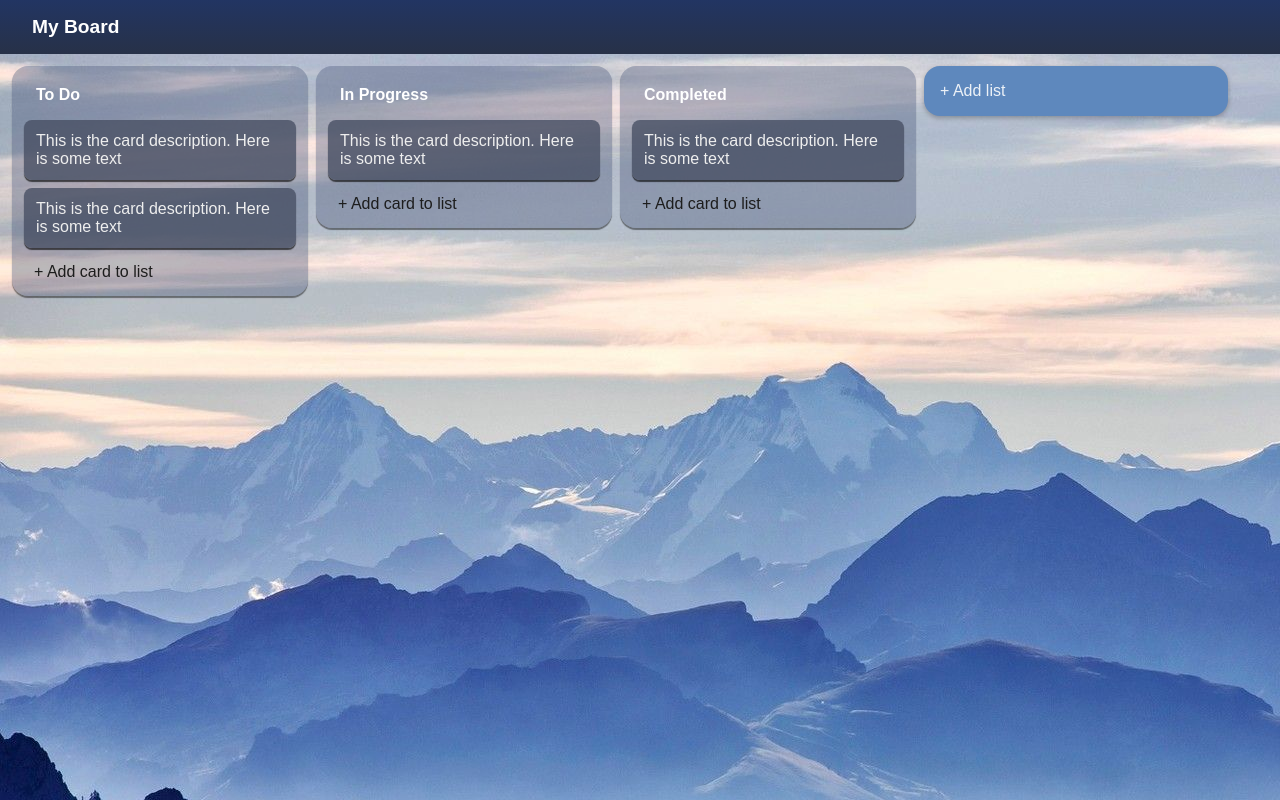
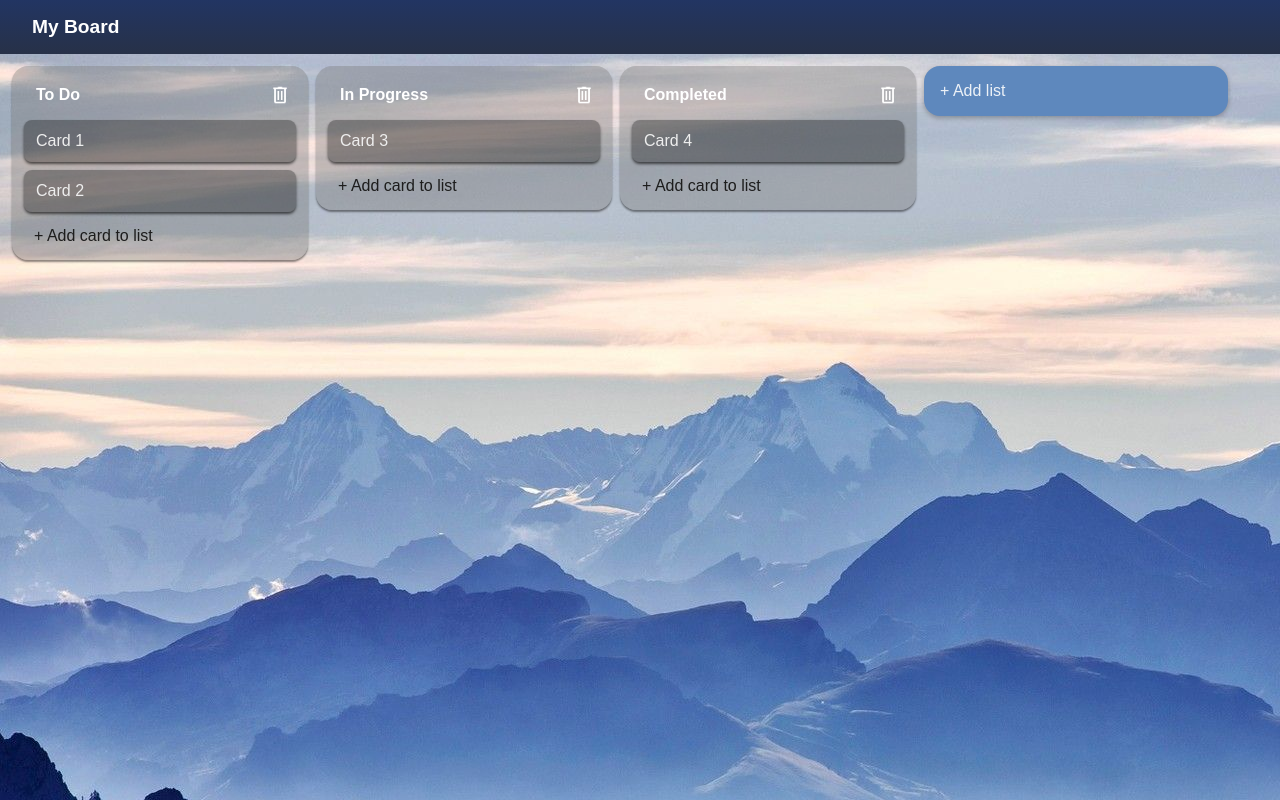
Before and after one commit to dgreenheck/kanban-react, a React (Create React App) app: page / in a window 1280 px wide. Shown: the top 800 px of the page. Built offline with nearby package versions, Linux system fonts and the light colour scheme.

Commit message:
Drag and drop almosttt working

```diff
--- a/src/App.css
+++ b/src/App.css
@@ -1,6 +1,6 @@
 body {
   overflow: hidden;
-  background: url('../public/mountains.jpg');
+  background: url('../public/images/mountains.jpg');
   padding: 0;
   margin: 0;
   height: 100dvh;
@@ -71,24 +71,48 @@ body {
 }
 
 .button-cancel:hover {
-  background-color: rgb(227, 227, 227);
+  background-color: rgb(194, 194, 194);
+}
+
+.button-icon {
+  background: none;
+  border: none;
+  cursor: pointer;
+  margin-bottom: 6px;
+  transition: filter 0.2s ease;
+}
+
+.button-icon:hover {
+  filter: brightness(0.8);
 }
 
 .card {
-  background-color: #464e62c6;
+  background-color: #00000050;
   border-radius: 8px;
-  box-shadow: 0px 2px 1px #000000A0;
+  box-shadow: 0px 2px 3px #000000A0;
+  color: rgb(238, 238, 238);
+  cursor: pointer;
   font-size: medium;
   font-weight: 500px;
-  color: rgb(238, 238, 238);
   margin-bottom: 8px;
   padding: 12px;
-
   transition: background-color 0.3s ease;
 }
 
+.card-placeholder {
+  background-color: #000000c8;
+  border-radius: 8px;
+  box-shadow: 0px 2px 3px #000000A0;
+  height: 40px;
+  margin-bottom: 8px;
+}
+
+.card.editing {
+  cursor: auto;
+}
+
 .card:hover {
-  background-color: #626876c6;
+  background-color: #3a3a3a50;
 }
 
 .card textarea {
@@ -104,10 +128,15 @@ body {
   width: 100%;
 }
 
+.icon {
+  width: 20px;
+  height: 20px;
+}
+
 .list {
-  background-color: #4a597b60;
+  background-color: #79797960;
   border-radius: 16px;
-  box-shadow: 0px 2px 1px #00000070;
+  box-shadow: 0px 2px 2px #00000070;
   width: 272px;
   margin: 4px;
   padding: 12px;
@@ -120,12 +149,22 @@ body {
 }
 
 .list-header {
+  display: flex;
+  flex-direction: row;
+  justify-content: space-between;
+}
+
+.list-title {
   color: #ffffff;
   font-size: medium;
   font-weight: 600;
   margin-top: 8px;
   margin-left: 12px;
   margin-bottom: 16px;
+
+  display: flex;
+  flex-direction: row;
+  justify-content: space-between;
 }
 
 #add-list-wrapper {
--- a/src/components/AddListButton.jsx
+++ b/src/components/AddListButton.jsx
@@ -1,6 +1,7 @@
 import { useState } from "react";
 
-export default function AddListButton() {
+export default function AddListButton({ onAddList }) {
+  let [listName, setListName] = useState('');
   let [isEditing, setIsEditing] = useState(false);
 
   return !isEditing ? (
@@ -9,11 +10,23 @@ export default function AddListButton() {
     </div>
   ) : (
     <div id="add-list-wrapper" className='editing'>
-      <input placeholder="Enter list title..."></input>
-      <button className="button-primary">Add list</button>
+      <input placeholder="Enter list title..." onChange={(e) => setListName(e.target.value)}></input>
+      <button className="button-primary" onClick={() => createList(listName)}>Add list</button>
       <button className="button-cancel" onClick={() => setIsEditing(!isEditing)}>
         Cancel
       </button>
     </div>
   );
+
+  /**
+   * Creates a new list
+   * @param {string} listName
+   */
+  function createList(listName) {
+    onAddList(listName);
+
+    // Reset the state for this control
+    setListName(false);
+    setIsEditing(false);
+  }
 }
--- a/src/components/Board.jsx
+++ b/src/components/Board.jsx
@@ -33,12 +33,13 @@ export default function Board() {
               list={list}
               cards={cards}
               focusedCard={focusedCard}
-              onAddCardToListClicked={createCard}
-              onCardDragEnded={cardDragEnded}
+              onCardCreated={createCard}
+              onCardMoved={moveCard}
+              onListDeleted={deleteList}
             />
           );
         })}
-        <AddListButton/>
+        <AddListButton onAddList={createList}/>
       </div>
     </>
   );
@@ -66,23 +67,64 @@ export default function Board() {
     setCards(newCards);
   }
 
-  function cardDragEnded(cardId, event) {
-    // Get the element the card was dropped on
-    const targetElement = document.elementFromPoint(event.clientX, event.clientY);
+  /**
+   * Creates a new list
+   * @param {string} list
+   */
+  function createList(list) {
+    // TODO: Make API call
+    console.log('Created new list');
+    console.log(list);
 
-    // Did we drop on a column?
-    if (!targetElement.classList.contains('column')) {
-      return;
-    }
+    // Update state
+    const newLists = [...lists, list];
+    setLists(newLists);
+  }
 
-    // Did the state of the card change?
-    const oldCardState = cards.find(x => x.id === cardId).state;
-    const newCardState = targetElement.id;
-    if (oldCardState !== newCardState) {
-      let clonedCards = cards.slice();
-      const card = clonedCards.find(x => x.id === cardId);
-      card.state = newCardState;
-      setCards(clonedCards);
-    }
+  /**
+   * Moves a card to the target list
+   * @param {object} id ID of the moved card
+   * @param {string} targetList The name of the list the card was moved to
+   * @param {number} dragIndex The position of the card in the list
+   */
+  function moveCard(id, targetList, dragIndex) {
+    let updatedCards = [...cards];
+
+    console.log(`Moving card ${id} to list ${targetList} at position ${dragIndex}`);
+
+    // Find the other cards in the list and update their positions
+    updatedCards
+      .filter(card => card.id !== id)
+      .filter(card => card.list === targetList)
+      .forEach(card => {
+        if (card.position >= dragIndex) {
+          card.position += 1;
+        }
+      })
+
+    // Move the card to the target list and update its posiiton
+    const movedCard = cards.find(card => card.id === id);
+    movedCard.list = targetList;
+    movedCard.position = dragIndex;
+
+    console.log(updatedCards);
+
+    // MAKE API CALL
+
+    setCards(updatedCards);
+  }
+
+  /**
+   * Deletes a list
+   * @param {*} list
+   */
+  function deleteList(listToDelete) {
+    // TODO: Make API call
+    console.log('Deleted list');
+    console.log(listToDelete);
+
+    // Update state
+    const newLists = lists.filter(list => list !== listToDelete);
+    setLists(newLists);
   }
 }
--- a/src/components/Card.jsx
+++ b/src/components/Card.jsx
@@ -1,7 +1,15 @@
 import { useState } from 'react';
 import api from '../services/api.js';
 
-export default function Card({ card, initialEditState, onDragEnter, onDragEnd }) {
+/**
+ * Creates a new Card component
+ * @param {{
+ *  card: object,
+ *  initialEditState: boolean
+ * }} param0
+ * @returns
+ */
+export default function Card({ card, initialEditState, onDrag, onDragStart, onDragEnd }) {
   let [isEditing, setIsEditing] = useState(initialEditState);
 
   return (isEditing ? editableCard() : readOnlyCard());
@@ -19,9 +27,8 @@ export default function Card({ card, initialEditState, onDragEnter, onDragEnd })
         id={card.id}
         className="card"
         draggable
+        onDragStart={dragStart}
         onClick={() => setIsEditing(!isEditing)}
-        onDragEnter={() => onDragEnter(card)}
-        onDragEnd={() => onDragEnd(card)}
       >
         <span>{card.description}</span>
       </div>
@@ -49,6 +56,11 @@ export default function Card({ card, initialEditState, onDragEnter, onDragEnd })
     );
   }
 
+  function dragStart(event) {
+    // Store the card data in the dataTransfer property of the drag event
+    event.dataTransfer.setData('cardId', card.id);
+  }
+
   /**
    * Resizes the text area to fit the contents
    */
--- a/src/components/List.jsx
+++ b/src/components/List.jsx
@@ -1,3 +1,4 @@
+import React, { useState } from "react";
 import Card from "./Card";
 
 /**
@@ -5,41 +6,101 @@ import Card from "./Card";
  * @param {{
  *  list: string,
  *  cards: Array<object>,
- *  onCardCreated: (object) => (),
- *  onCardDragEnded: React.DragEventHandler
+ *  focusedCard: object,
+ *  onCardCreated: () => (),
+ *  onCardMoved: (object) => (),
+ *  onListDeleted: (string) => ()
  * }} params
- * @returns
  */
 export default function List({
   list,
   cards,
   focusedCard,
-  onAddCardToListClicked,
-  onCardDragEnded,
+  onCardCreated,
+  onCardMoved,
+  onListDeleted,
 }) {
-  console.log(`List ${list} updated`);
-
-  // Get the cards in this list
-  const listCards = cards.filter((card) => card.list === list);
+  const [dragIndex, setDragIndex] = useState(null);
 
   return (
-    <div id={list} className="list">
-      <h1 className="list-header">{list}</h1>
-      {listCards.map((card) => {
-        return (
-          <Card
-            key={card.id}
-            card={card}
-            // If this card is the currently focused card, start it in
-            // an editable state
-            initialEditState={focusedCard ? card.id === focusedCard.id : false}
-            onCardDragEnded={onCardDragEnded}
-          />
-        );
-      })}
-      <button id="add-card-button" onClick={() => onAddCardToListClicked(list)}>
+    <div
+      id={`list-${list}`}
+      className="list"
+      onDragOver={dragOver}
+      onDrop={cardDropped}
+      onDragLeave={() => setDragIndex(null)}
+    >
+      <div className="list-header">
+        <h1 className="list-title">{list}</h1>
+        <button className="button-icon" onClick={() => onListDeleted(list)}>
+          <img className="icon" src="images/trash.png" alt="delete"></img>
+        </button>
+      </div>
+      {listCards(cards)}
+      <button id="add-card-button" onClick={() => onCardCreated(list)}>
         + Add card to list
       </button>
     </div>
   );
+
+  function listCards(cards) {
+    // Get the cards in this list (sorted by position)
+    let listCards = cards
+      .filter((card) => card.list === list)
+      .sort((a, b) => a.position < b.position);
+
+    listCards = listCards.map((card) => (
+      <Card
+        key={card.id}
+        card={card}
+        // If this card is the currently focused card, start it in
+        // an editable state
+        initialEditState={card.id === focusedCard?.id}
+      />
+    ));
+
+    if (dragIndex !== null) {
+      const placeholder = (
+        <div key="placeholder" className="card-placeholder"></div>
+      );
+      listCards.splice(dragIndex, 0, placeholder);
+    }
+
+    return listCards;
+  }
+
+  /**
+   *
+   * @param {DragEvent} event
+   */
+  function dragOver(event) {
+    setDragIndex(calculateDragIndex(event));
+  }
+
+    /**
+   *
+   * @param {DragEvent} event
+   */
+  function cardDropped(event) {
+    const cardId = Number(event.dataTransfer.getData('cardId'));
+    onCardMoved(cardId, list, calculateDragIndex(event));
+    setDragIndex(null);
+  }
+
+  function calculateDragIndex(event) {
+    // Get the DOM elements of the cards in this list
+    const listElement = document.getElementById(`list-${list}`);
+    let listCards = [...listElement.children].filter((card) =>
+      card.classList.contains("card")
+    );
+
+    const dragY = event.pageY;
+    for (let i = 0; i < listCards.length; i++) {
+      const cardY = listCards[i].offsetTop + listCards[i].scrollHeight / 2;
+      if (dragY < cardY) {
+        return i;
+      }
+    }
+    return listCards.length;
+  }
 }
--- a/src/services/data.json
+++ b/src/services/data.json
@@ -3,27 +3,27 @@
   "cards": [
     {
       "id": 1,
-      "description": "This is the card description. Here is some text",
+      "description": "Card 1",
       "list": "To Do",
-      "order": 0
+      "position": 0
     },
     {
       "id": 2,
-      "description": "This is the card description. Here is some text",
+      "description": "Card 2",
       "list": "To Do",
-      "order": 0
+      "position": 1
+    },
+    {
+      "id": 3,
+      "description": "Card 3",
+      "list": "In Progress",
+      "position": 0
     },
     {
       "id": 4,
-      "description": "This is the card description. Here is some text",
-      "list": "In Progress",
-      "order": 0
-    },
-    {
-      "id": 5,
-      "description": "This is the card description. Here is some text",
+      "description": "Card 4",
       "list": "Completed",
-      "order": 0
+      "position": 0
     }
   ]
 }
```
Also changed, not shown: public/images/mountains.jpg (renamed from public/mountains.jpg), public/images/trash.png (added), src/components/ListCards.jsx (added).
